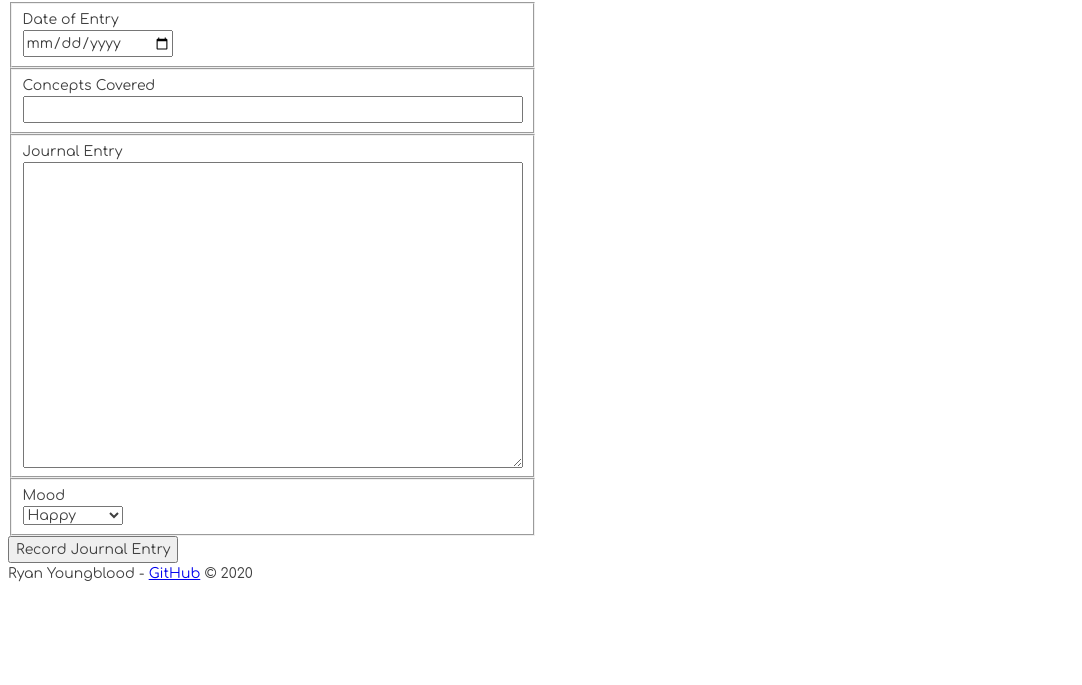
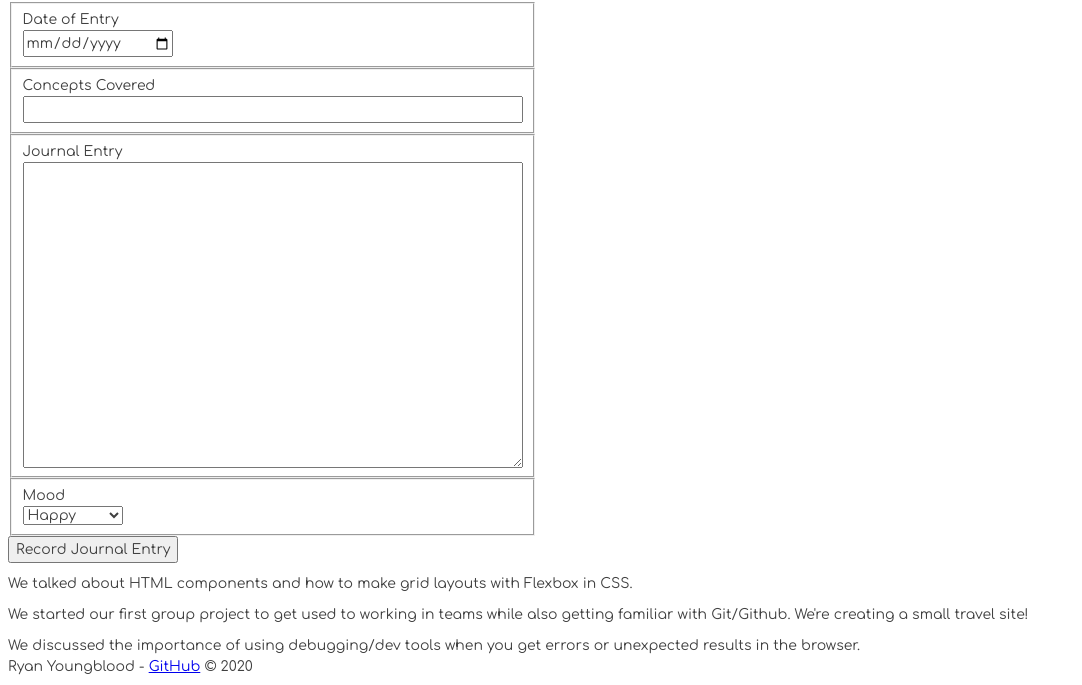
Before and after one commit to rryb77/daily-journal, a plain HTML site: page index.html in a window 1280 px wide. Shown: the part 328-1013 px from the top of the page, without its empty margins (0-1082 px from the left). Before the commit the page ends 920 px from the top, so only its background shows below. Drawn offline with Linux system fonts and the light colour scheme; a web font is replaced by a local one.

Commit message:
render journal to the DOM

```diff
--- a/index.html
+++ b/index.html
@@ -47,10 +47,7 @@
 
                     </form>
                 </article>
-
-                <article>
-
-                </article>
+                <article id="entryLog"></article>
             </section>
 
         </main>
--- /dev/null
+++ b/scripts/JournalEntry.js
@@ -0,0 +1,11 @@
+/*
+ *  Purpose: To render a single journal entry as an
+ *           HTML representation of the data
+ */
+export const JournalEntryComponent = (entry) => {
+    return `
+        <section id="entry--${entry.id}" class="journalEntry">
+            ${entry.entry}
+        </section>
+    `
+}
--- /dev/null
+++ b/scripts/JournalEntryList.js
@@ -0,0 +1,25 @@
+/*
+ *  Purpose:
+ *    To render as many journal entry components as
+ *    there are items in the collection exposed by the
+ *    data provider component
+ */
+import { useJournalEntries } from "./JournalDataProvider.js"
+import { JournalEntryComponent } from "./JournalEntry.js"
+
+// DOM reference to where all entries will be rendered
+const entryLog = document.querySelector("#entryLog")
+
+export const EntryListComponent = () => {
+    // Use the journal entry data from the data provider component
+    const entries = useJournalEntries()
+
+    for (const entry of entries) {
+        /*
+            Invoke the component that returns an
+            HTML representation of a single entry
+        */
+       const entryHTML = JournalEntryComponent(entry)
+        entryLog.innerHTML += entryHTML
+    }
+}
--- a/scripts/main.js
+++ b/scripts/main.js
@@ -1,3 +1,4 @@
 import { useJournalEntries } from './JournalDataProvider.js'
-
+import { EntryListComponent } from './JournalEntryList.js'
 useJournalEntries()
+EntryListComponent()
--- a/styles/main.css
+++ b/styles/main.css
@@ -39,3 +39,7 @@ textarea {
 .form__dropdown {
 	width: 145px;
 }
+
+.journalEntry {
+	margin-top: 10px;
+}
```
